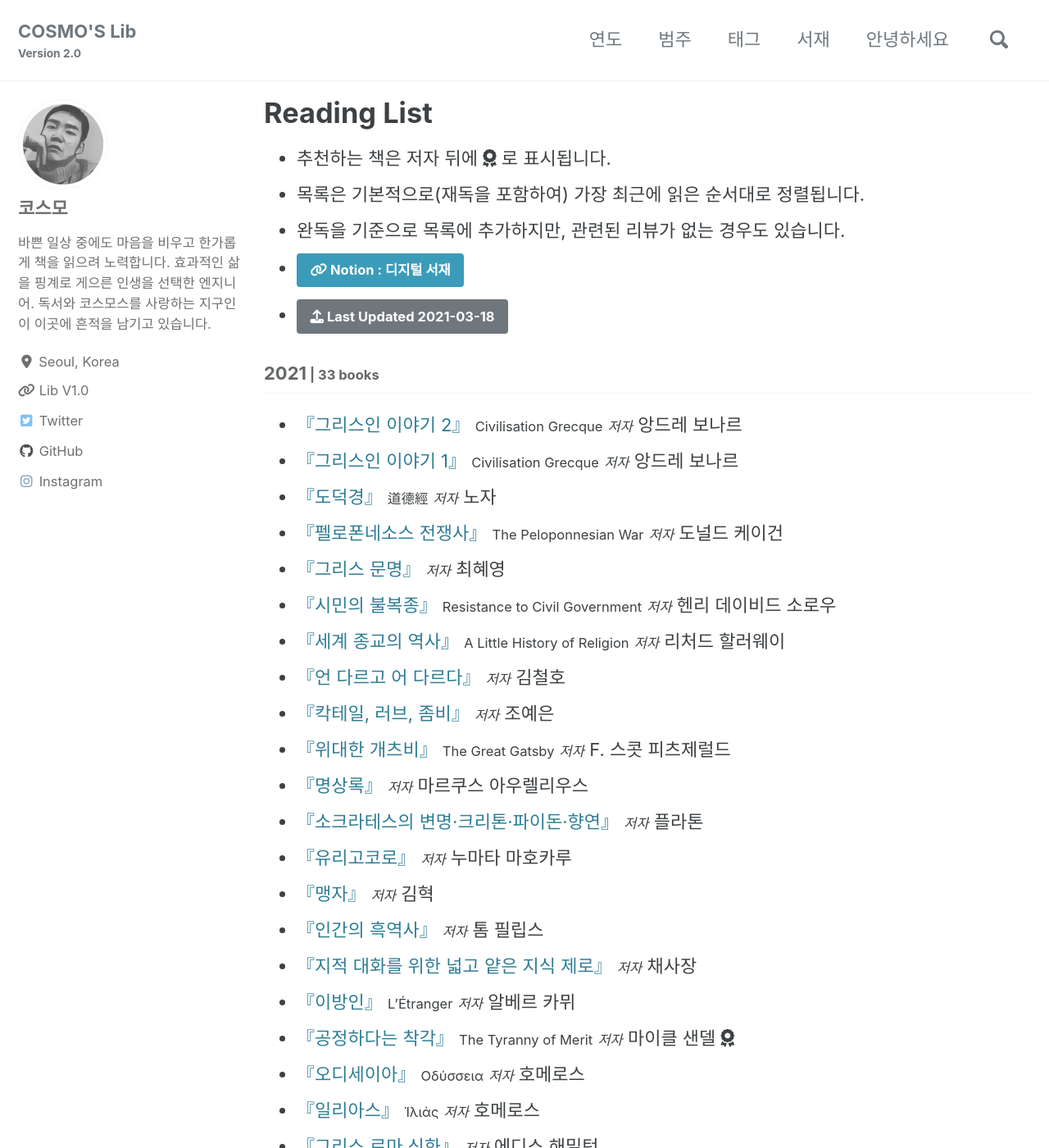
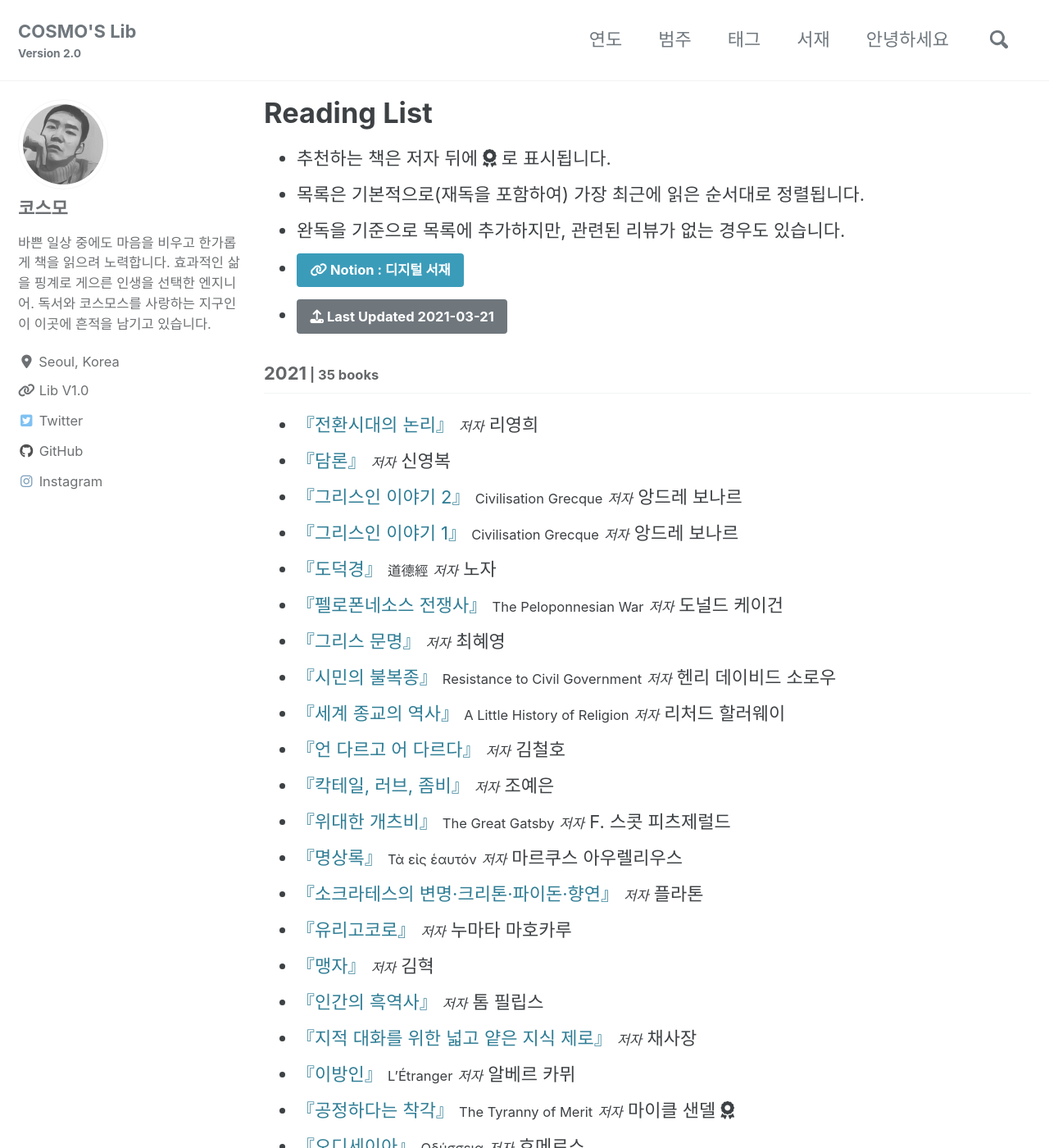
Before and after one commit to deftone2000/cosmo-s-archive, a Jekyll site: the page built from _pages/reading-list.html, in a window 1280 px wide and 1400 px high. Shown: the whole window at 82% size. Built offline with Jekyll 4.4.1, drawn with Linux system fonts in a browser that asks for light colours; cached includes are drawn as plain includes; nearby versions of some CDN libraries; comment, search, counter and statistics services are not loaded; a style sheet for code colours, icons or effects is not loaded.

Commit message:
no message

```diff
--- a/_data/reading.yml
+++ b/_data/reading.yml
@@ -1,7 +1,27 @@
-lastupdate: 2021-03-18
+lastupdate: 2021-03-21
 list:
   - year: "2021"
     books:
+
+      - title: "전환시대의 논리"
+        ori_title:
+        author: 리영희
+        post_title:
+        cover: https://image.aladin.co.kr/product/12/89/cover500/8936410040_1.jpg
+        trans:
+        pub: 창비
+        pub_info: 초판출간 1990년
+        post_link:
+
+      - title: "담론"
+        ori_title:
+        author: 신영복
+        post_title:
+        cover: https://img.ridicdn.net/cover/1568000034/xxlarge
+        trans:
+        pub: 돌베개
+        pub_info: 2015.04.27. 전자책 출간
+        post_link:
 
       - title: "그리스인 이야기 2"
         ori_title: Civilisation Grecque
@@ -104,7 +124,7 @@ list:
         post_link:
 
       - title: "명상록"
-        ori_title:
+        ori_title: Τὰ εἰς ἑαυτόν
         author: 마르쿠스 아우렐리우스
         post_title:
         cover: https://img.ridicdn.net/cover/1883000023/xxlarge
```
